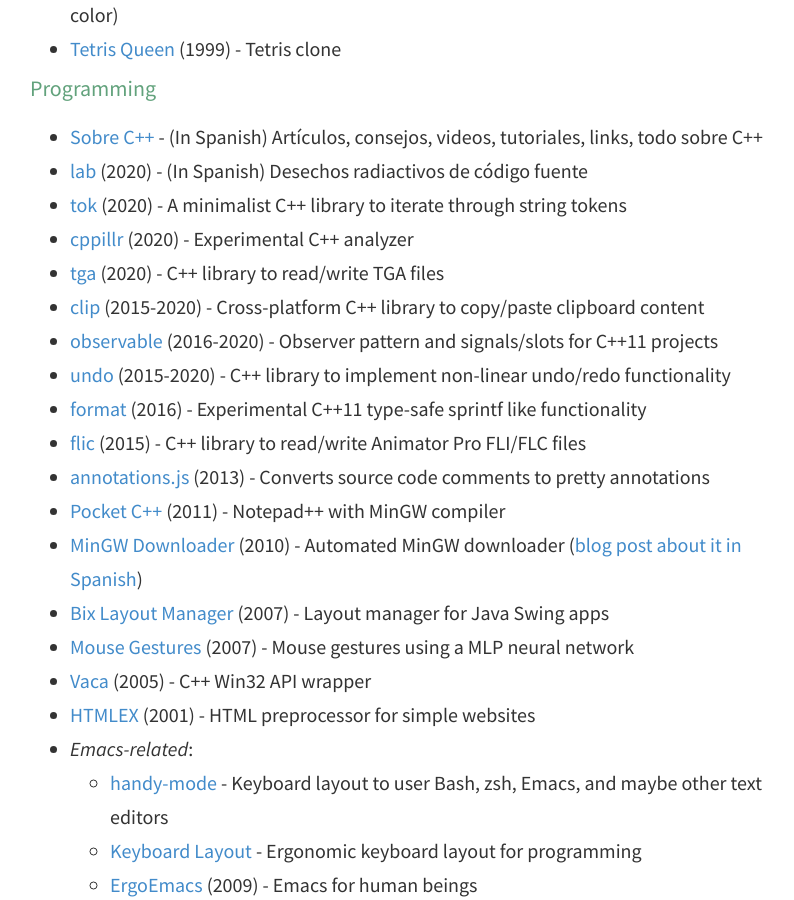
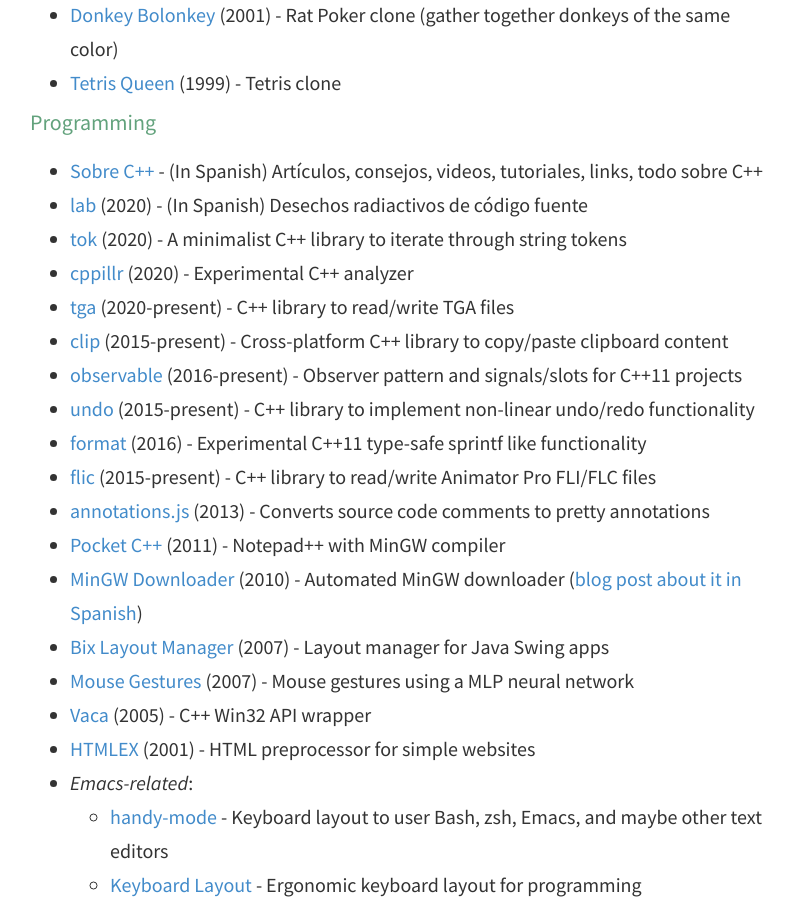
Before and after one commit to dacap/dacap.github.io, a Jekyll site: the page built from code.md, in a window 1280 px wide and 900 px high, scrolled down 955 px. Shown: the whole window, without its empty margins (235-1029 px from the left). Built offline with Jekyll 4.4.1, drawn with Linux system fonts in a browser that asks for light colours; some of the changed text lies outside the part shown.

Commit message:
Use "(specific year-present)" for ongoing projects

```diff
--- a/code.md
+++ b/code.md
@@ -13,7 +13,7 @@
 
 ## Applications
 
-* [Aseprite](/apps/aseprite/) (2001-2021) - Multiplatforms animated sprite editor (Windows/macOS/Linux)
+* [Aseprite](/apps/aseprite/) (2001-present) - Multiplatforms animated sprite editor (Windows/macOS/Linux)
 * [EyeDropper](/apps/eyedropper/) (2005-2018) - Picks colors from the screen
 * [Hashing](/apps/hashing/) (2005-2014) - MD5 and SHA1 calculator
 * [Guitar Tuner](/apps/guitar-tuner/) (2005) - Guitar tuner + metronome
@@ -43,12 +43,12 @@
 * [lab](https://github.com/dacap/lab) (2020) - (In Spanish) Desechos radiactivos de código fuente
 * [tok](https://github.com/dacap/tok) (2020) - A minimalist C++ library to iterate through string tokens
 * [cppillr](https://github.com/dacap/cppillr) (2020) - Experimental C++ analyzer
-* [tga](https://github.com/aseprite/tga) (2020) - C++ library to read/write TGA files
-* [clip](https://github.com/dacap/clip) (2015-2020) - Cross-platform C++ library to copy/paste clipboard content
-* [observable](https://github.com/dacap/observable) (2016-2020) - Observer pattern and signals/slots for C++11 projects
-* [undo](https://github.com/aseprite/undo) (2015-2020) - C++ library to implement non-linear undo/redo functionality
+* [tga](https://github.com/aseprite/tga) (2020-present) - C++ library to read/write TGA files
+* [clip](https://github.com/dacap/clip) (2015-present) - Cross-platform C++ library to copy/paste clipboard content
+* [observable](https://github.com/dacap/observable) (2016-present) - Observer pattern and signals/slots for C++11 projects
+* [undo](https://github.com/aseprite/undo) (2015-present) - C++ library to implement non-linear undo/redo functionality
 * [format](https://github.com/dacap/format) (2016) - Experimental C++11 type-safe sprintf like functionality
-* [flic](https://github.com/aseprite/flic) (2015) - C++ library to read/write Animator Pro FLI/FLC files
+* [flic](https://github.com/aseprite/flic) (2015-present) - C++ library to read/write Animator Pro FLI/FLC files
 * [annotations.js](http://dacap.github.io/annotations.js/) (2013) - Converts source code comments to pretty annotations
 * [Pocket C++](https://github.com/dacap/pocketcpp) (2011) - Notepad++ with MinGW compiler
 * [MinGW Downloader](https://github.com/dacap/mingw-downloader) (2010) - Automated MinGW downloader ([blog post about it in Spanish](/blog/cpp/descargar-mingw-con-gcc-4-5-automaticamente/))
```
